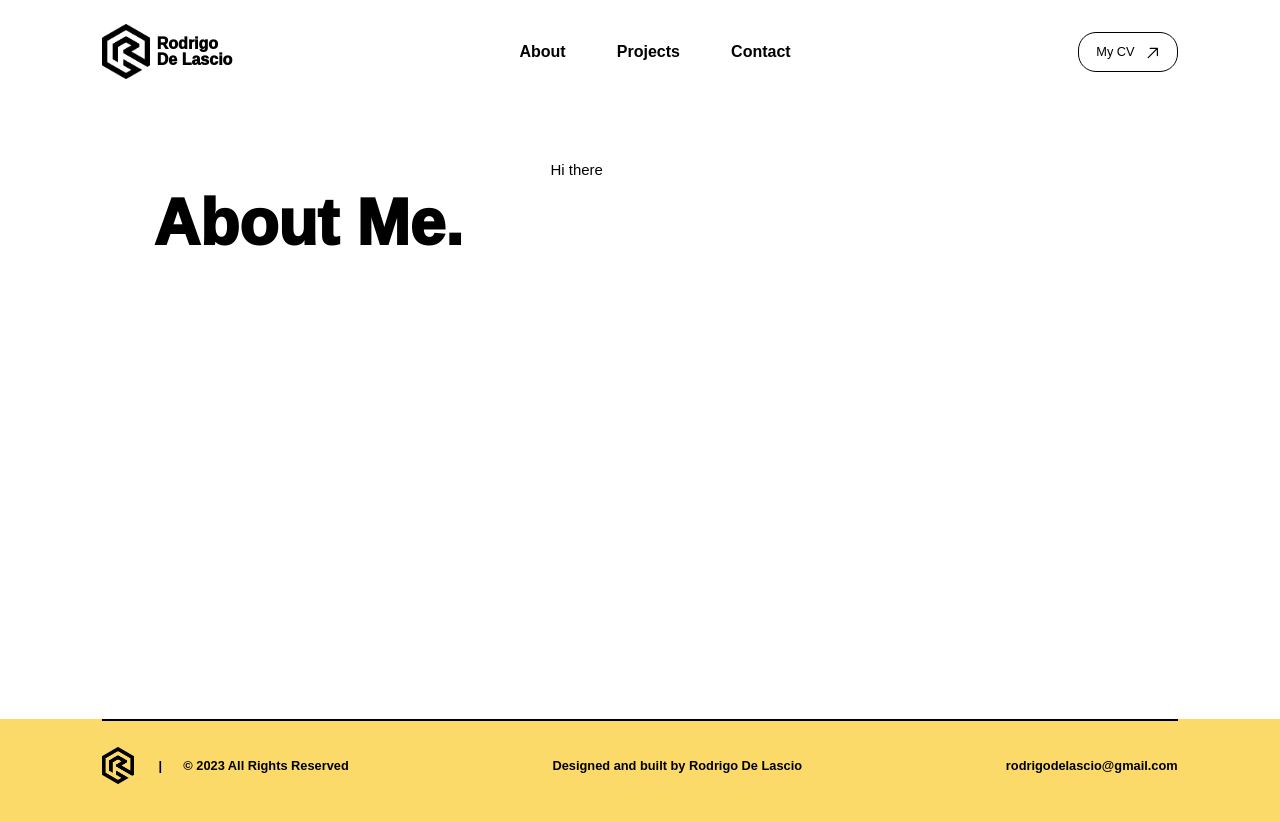
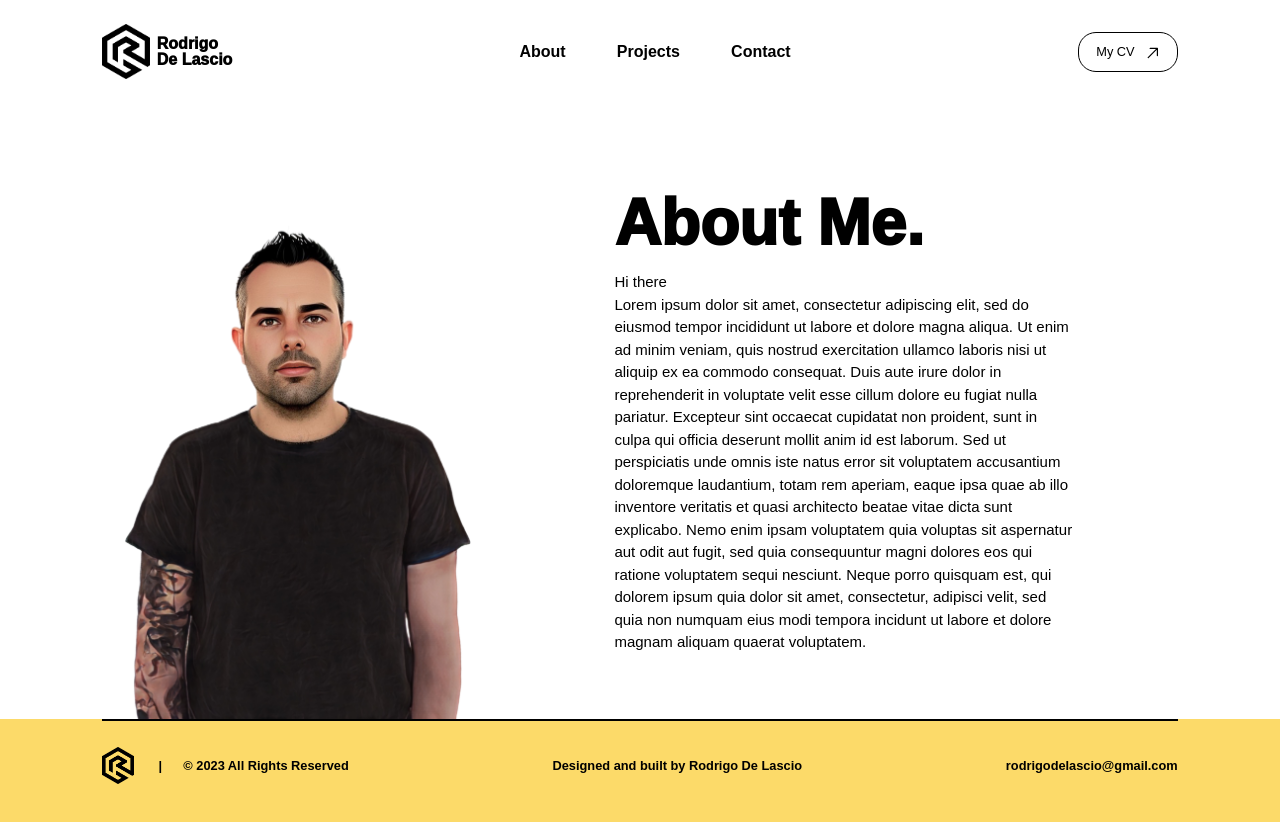
Before and after one commit to rodrigodelascio/rod-current-folio, a React (Create React App) app: page /about in a window 1280 px wide. Shown: the top 822 px of the page. Built offline with nearby package versions, Linux system fonts and the light colour scheme.

Commit message:
new web design

```diff
--- a/src/components/aboutpage/aboutHeroSection/AboutHeroSection.js
+++ b/src/components/aboutpage/aboutHeroSection/AboutHeroSection.js
@@ -1,21 +1,36 @@
 import React from "react";
+import rodProfile from "../../../assets/images/rodProfile.png";
 import styles from "./AboutHeroSection.module.css";
 
 const AboutHeroSection = () => {
   return (
     <div className={styles["about-page-container"]}>
       <div className={styles["about-hero-text-container"]}>
+        <div className={styles["profile-pic-container"]}>
+          <img src={rodProfile} alt="rodrigo de lascio ai" />
+        </div>
         <div className={styles["about-hero-text-wrapper"]}>
           <h1>About Me.</h1>
+          <h2>Hi there</h2>
+          <p>
+            Lorem ipsum dolor sit amet, consectetur adipiscing elit, sed do
+            eiusmod tempor incididunt ut labore et dolore magna aliqua. Ut enim
+            ad minim veniam, quis nostrud exercitation ullamco laboris nisi ut
+            aliquip ex ea commodo consequat. Duis aute irure dolor in
+            reprehenderit in voluptate velit esse cillum dolore eu fugiat nulla
+            pariatur. Excepteur sint occaecat cupidatat non proident, sunt in
+            culpa qui officia deserunt mollit anim id est laborum. Sed ut
+            perspiciatis unde omnis iste natus error sit voluptatem accusantium
+            doloremque laudantium, totam rem aperiam, eaque ipsa quae ab illo
+            inventore veritatis et quasi architecto beatae vitae dicta sunt
+            explicabo. Nemo enim ipsam voluptatem quia voluptas sit aspernatur
+            aut odit aut fugit, sed quia consequuntur magni dolores eos qui
+            ratione voluptatem sequi nesciunt. Neque porro quisquam est, qui
+            dolorem ipsum quia dolor sit amet, consectetur, adipisci velit, sed
+            quia non numquam eius modi tempora incidunt ut labore et dolore
+            magnam aliquam quaerat voluptatem.
+          </p>
         </div>
-        <div>
-          <div>
-            <h2>Hi there</h2>
-          </div>
-        </div>
-      </div>
-      <div className={styles["profile-pic-container"]}>
-        {/* <img src={} alt="rodrigo de lascio ai" /> */}
       </div>
     </div>
   );
--- a/src/components/aboutpage/aboutHeroSection/AboutHeroSection.module.css
+++ b/src/components/aboutpage/aboutHeroSection/AboutHeroSection.module.css
@@ -2,8 +2,6 @@
   position: relative;
   background: #fff;
   padding-top: 8vh;
-  display: flex;
-  flex-direction: column;
 }
 
 .about-hero-text-container {
@@ -14,26 +12,31 @@
   padding: 0 8vw;
 }
 
+.profile-pic-container {
+  width: 40vw;
+  position: relative;
+  overflow: visible;
+}
+
+.profile-pic-container img {
+  position: absolute;
+  left: -5vw;
+  bottom: 0;
+  max-height: 77.5vh;
+  width: auto;
+  object-fit: cover;
+}
+
 .about-hero-text-wrapper {
   display: flex;
   flex-direction: column;
-  width: 35vw;
-  height: 50vh;
-  justify-content: space-between;
+  width: 44vw;
+  padding-right: 8vw;
+  padding-bottom: 4vh;
 }
 
 .about-hero-text-wrapper h1 {
-  position: relative;
   font-size: 4rem;
   font-weight: 1000;
-  padding-left: 4vw;
   padding-top: 2vh;
-  z-index: 2;
 }
-
-.profile-pic-container {
-  position: absolute;
-  bottom: 0;
-  right: 7.5vw;
-  width: 55vh;
-}
```
